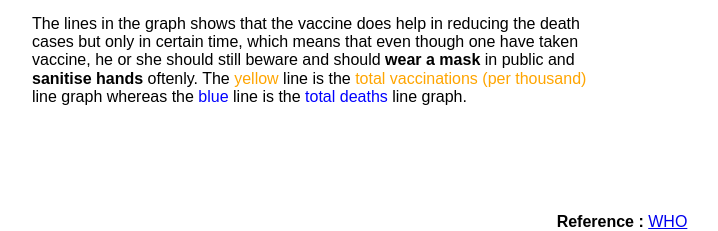
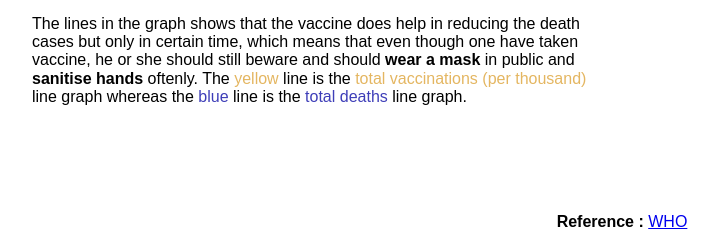
Before and after one commit to ZeShengYap/FIT3179A2, a plain HTML site: page index.html in a window 1280 px wide. Shown: the part 754-985 px from the top of the page, without its empty margins (18-736 px from the left). Drawn offline with nearby package versions, Linux system fonts and the light colour scheme; a script that the page names is missing.

Commit message:
Update styles.css

```diff
--- a/css/styles.css
+++ b/css/styles.css
@@ -68,11 +68,10 @@ bold{
     color:white;
 }
 
-
 vaccination{
-    color: orange;
+    color : rgb(228, 182, 97);
 }
 
 deaths{
-    color: blue;
+    color : rgb(62, 62, 184);
 }
```
